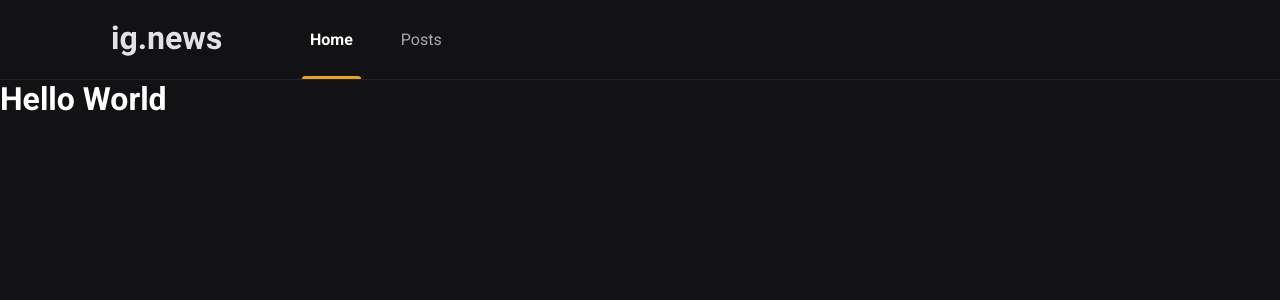
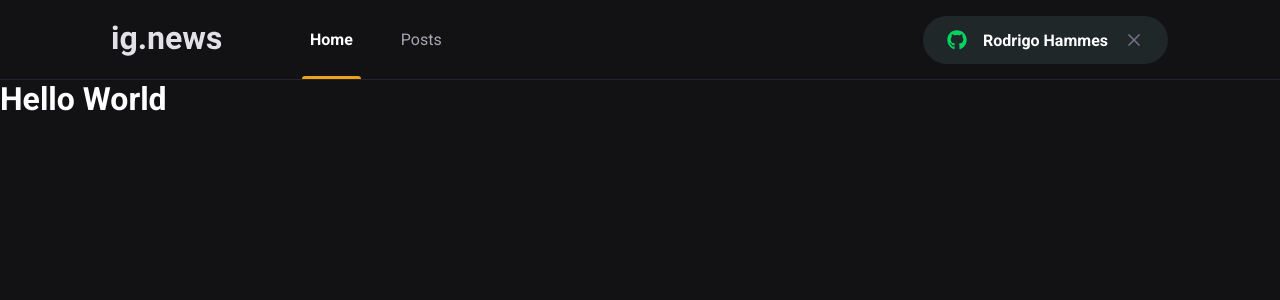
Before and after one commit to rodrigoalbinoh/03-ignews, a Next.js app: page / in a window 1280 px wide. Shown: the top 300 px of the page. Built offline with nearby package versions, Linux system fonts and the light colour scheme.

Commit message:
Componente SignInButton

```diff
--- a/package.json
+++ b/package.json
@@ -11,6 +11,7 @@
     "next": "10.2.0",
     "react": "17.0.2",
     "react-dom": "17.0.2",
+    "react-icons": "^4.2.0",
     "sass": "^1.32.12"
   },
   "devDependencies": {
--- a/src/components/Header/index.tsx
+++ b/src/components/Header/index.tsx
@@ -1,4 +1,5 @@
 import styles from './styles.module.scss'
+import { SignInButton } from '../SignInButton'
 
 export function Header() {
   return(
@@ -9,6 +10,7 @@ export function Header() {
           <a className={styles.active} href="">Home</a>
           <a href="">Posts</a>
         </nav>
+        <SignInButton />
       </div>
     </header>
   );
--- a/src/components/Header/styles.module.scss
+++ b/src/components/Header/styles.module.scss
@@ -51,4 +51,8 @@
       }
     }
   }
+
+  button {
+    margin-left: auto;
+  }
 }
--- /dev/null
+++ b/src/components/SignInButton/index.tsx
@@ -0,0 +1,21 @@
+import { FaGithub } from 'react-icons/fa'
+import { FiX } from 'react-icons/fi'
+
+import styles from './styles.module.scss'
+
+export function SignInButton() {
+  const isUserLoggedIn = true;
+
+  return isUserLoggedIn ? (
+    <button className={styles.signInButton} type="button">
+      <FaGithub color="#04d361" />
+      Rodrigo Hammes
+      <FiX color="#737380" className={styles.closeIcon} />
+    </button>
+  ) : (
+    <button className={styles.signInButton} type="button">
+      <FaGithub color="#EBA417" />
+      Sign in with Github
+    </button>
+  )
+}
--- /dev/null
+++ b/src/components/SignInButton/styles.module.scss
@@ -0,0 +1,33 @@
+.signInButton {
+  height: 3rem;
+  border-radius: 3rem;
+  background: var(--gray-850);
+  border: 0;
+  padding: 0 1.5rem;
+
+  display: flex;
+  align-items: center;
+  justify-content: center;
+
+  color: var(--white);
+  font-weight: bold;
+
+  svg {
+    width: 20px;
+    height: 20px;
+  }
+
+  svg:first-child{
+    margin-right: 1rem;
+  }
+
+  svg.closeIcon {
+    margin-left: 1rem;
+  }
+
+  transition: filter 0.2s;
+
+  &:hover {
+    filter: brightness(0.8);
+  }
+}
--- a/src/styles/global.scss
+++ b/src/styles/global.scss
@@ -10,6 +10,7 @@
   --gray-100: #E1E1E6;
   --gray-300: #A8A8B3;
   --gray-800: #24242E;
+  --gray-850: #1F2729;
   --gray-900: #121214;
 
   --cyan-500: #61DAFB;
```
Also changed, not shown: 1 other file (tests, documents, lock files or other folders).
